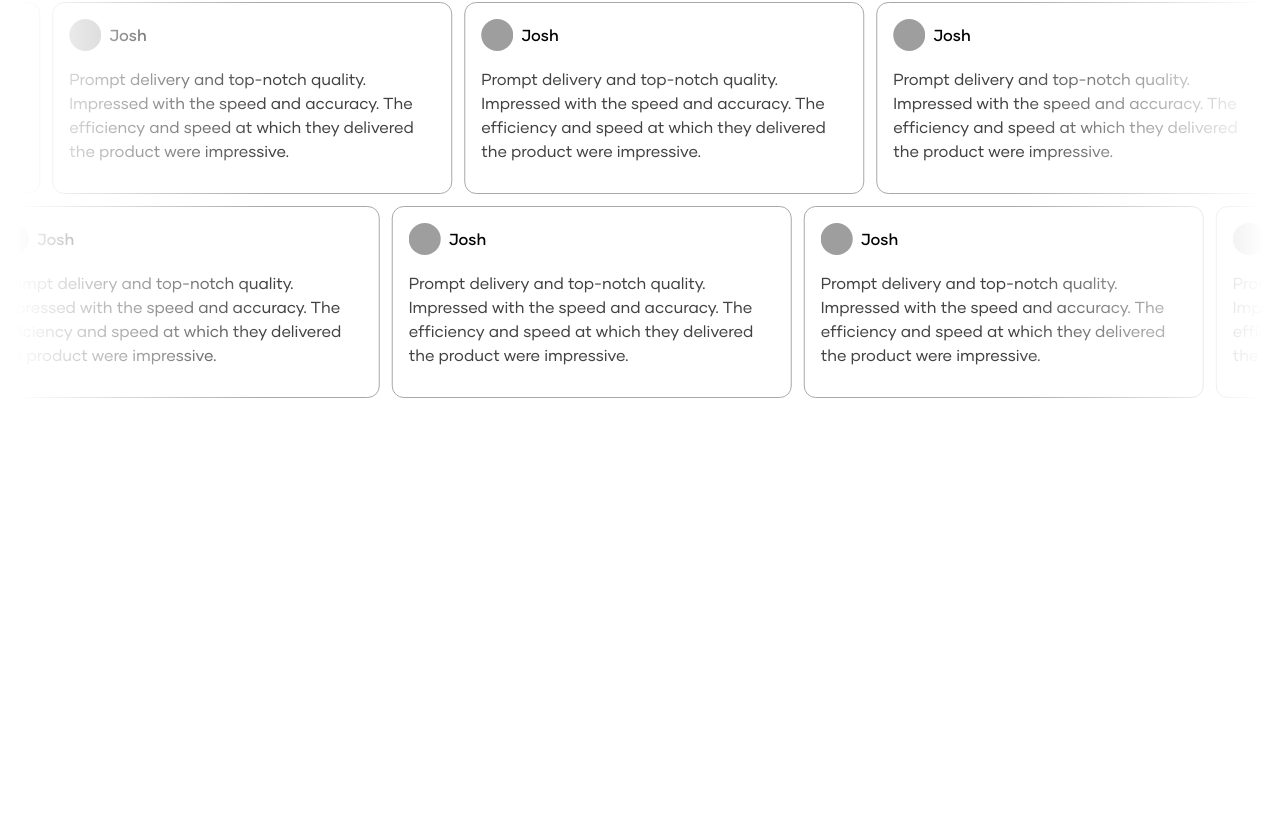
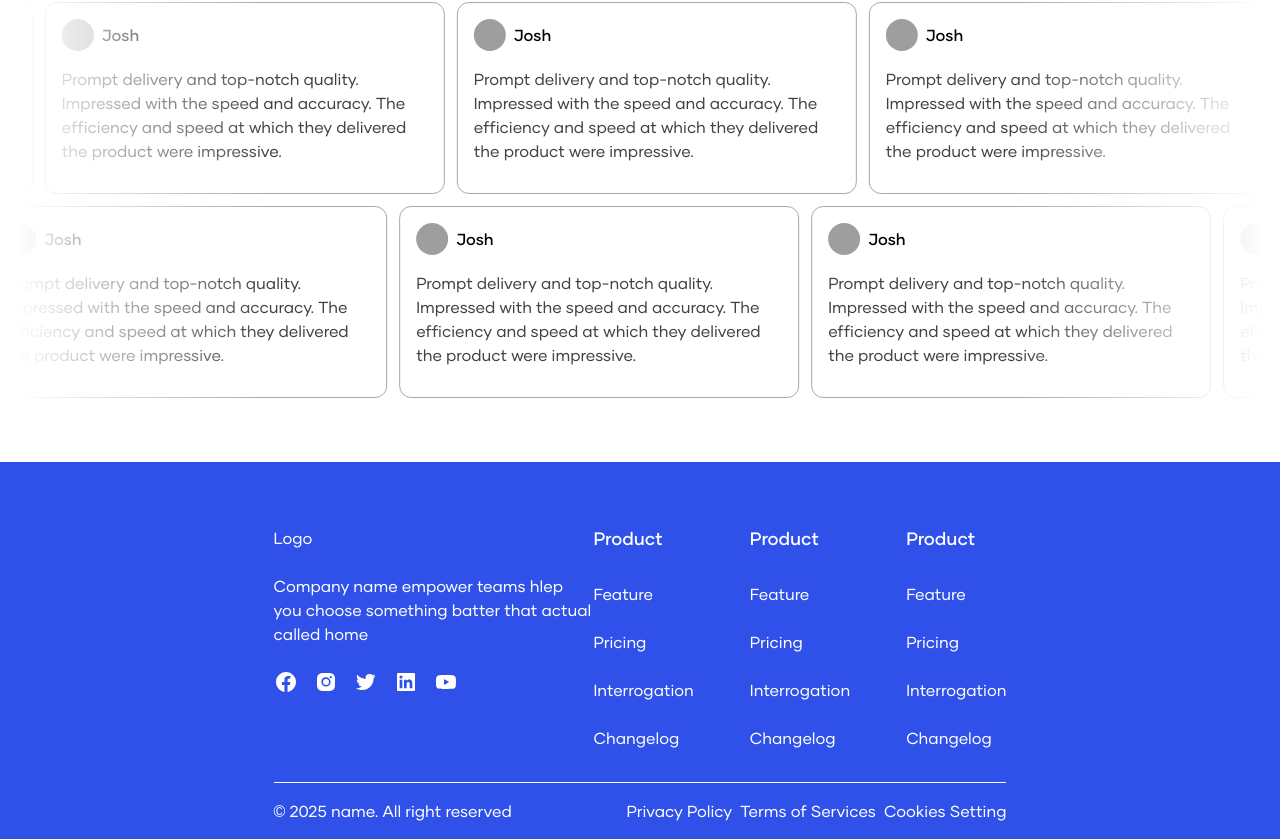
Before and after one commit to Kingsuk23/untitled-frontend, a Next.js app: page / in a window 1280 px wide. Shown: the part 2531-3370 px from the top of the page. Before the commit the page ends 2929 px from the top, so only its background shows below. Built offline with nearby package versions, Linux system fonts and the light colour scheme; grey boxes are pictures that could not be loaded.

Commit message:
Feat create footer

```diff
--- a/src/app/page.tsx
+++ b/src/app/page.tsx
@@ -1,4 +1,5 @@
 import About from "@/components/about";
+import Footer from "@/components/footer";
 import Hero from "@/components/hero";
 import Recommendation from "@/components/recommendation";
 import Service from "@/components/service";
@@ -12,6 +13,7 @@ export default function Home() {
       <Recommendation />
       <Service />
       <Testimonial />
+      <Footer />
     </main>
   );
 }
--- /dev/null
+++ b/src/components/footer.tsx
@@ -0,0 +1,117 @@
+import Link from "next/link";
+import Container from "./container";
+import {
+  BiLogoFacebookCircle,
+  BiLogoInstagramAlt,
+  BiLogoLinkedinSquare,
+  BiLogoTwitter,
+  BiLogoYoutube,
+} from "react-icons/bi";
+
+const Footer = () => {
+  return (
+    <footer className="mt-16 bg-bg-secondary-default text-text-primary-inverted flex justify-center items-center">
+      <Container>
+        <div className="pt-16 flex md:flex-row flex-col justify-between">
+          <div className="inline-flex flex-col gap-6 items-start  pb-16 md:pb-0">
+            <Link href="/">Logo</Link>
+            <p className="text-base leading-6 font-normal w-[320px] wrap">
+              Company name empower teams hlep you choose something batter that
+              actual called home
+            </p>
+            <div className="inline-flex gap-4 justify-center items-center">
+              <Link href="/" replace>
+                <BiLogoFacebookCircle size={24} />
+              </Link>
+              <Link href="/" replace>
+                <BiLogoInstagramAlt size={24} />
+              </Link>
+              <Link href="/" replace>
+                <BiLogoTwitter size={24} />
+              </Link>
+              <Link href="/" replace>
+                <BiLogoLinkedinSquare size={24} />
+              </Link>
+              <Link href="/" replace>
+                <BiLogoYoutube size={24} />
+              </Link>
+            </div>
+          </div>
+          <div className="flex gap-14 items-center flex-wrap">
+            <div className="flex gap-8 flex-col items-start justify-center shrink-0">
+              <p className="text-lg font-medium leading-6">Product</p>
+              <div className="flex gap-6 flex-col items-start justify-center">
+                <Link href="/" className="text-base font-normal leading-6">
+                  Feature
+                </Link>
+                <Link href="/" className="text-base font-normal leading-6">
+                  Pricing
+                </Link>
+                <Link href="/" className="text-base font-normal leading-6">
+                  Interrogation
+                </Link>
+                <Link href="/" className="text-base font-normal leading-6">
+                  Changelog
+                </Link>
+              </div>
+            </div>
+            <div className="flex gap-8 flex-col items-start justify-center shrink-0">
+              <p className="text-lg font-medium leading-6">Product</p>
+              <div className="flex gap-6 flex-col items-start justify-center">
+                <Link href="/" className="text-base font-normal leading-6">
+                  Feature
+                </Link>
+                <Link href="/" className="text-base font-normal leading-6">
+                  Pricing
+                </Link>
+                <Link href="/" className="text-base font-normal leading-6">
+                  Interrogation
+                </Link>
+                <Link href="/" className="text-base font-normal leading-6">
+                  Changelog
+                </Link>
+              </div>
+            </div>
+            <div className="flex gap-8 flex-col items-start justify-center shrink-0">
+              <p className="text-lg font-medium leading-6">Product</p>
+              <div className="flex gap-6 flex-col items-start justify-center">
+                <Link href="/" className="text-base font-normal leading-6">
+                  Feature
+                </Link>
+                <Link href="/" className="text-base font-normal leading-6">
+                  Pricing
+                </Link>
+                <Link href="/" className="text-base font-normal leading-6">
+                  Interrogation
+                </Link>
+                <Link href="/" className="text-base font-normal leading-6">
+                  Changelog
+                </Link>
+              </div>
+            </div>
+          </div>
+        </div>
+        <hr className="mt-8" />
+
+        <div className="py-4 flex flex-col md:flex-row md:row md:justify-between gap-2 justify-center items-center">
+          <p className="text-base font-normal leading-6">
+            &copy; {new Date().getFullYear()} name. All right reserved
+          </p>
+          <div className="flex gap-2">
+            <Link href="/" className="text-base font-normal leading-6">
+              Privacy Policy
+            </Link>
+            <Link href="/" className="text-base font-normal leading-6">
+              Terms of Services
+            </Link>
+            <Link href="/" className="text-base font-normal leading-6">
+              Cookies Setting
+            </Link>
+          </div>
+        </div>
+      </Container>
+    </footer>
+  );
+};
+
+export default Footer;
```
